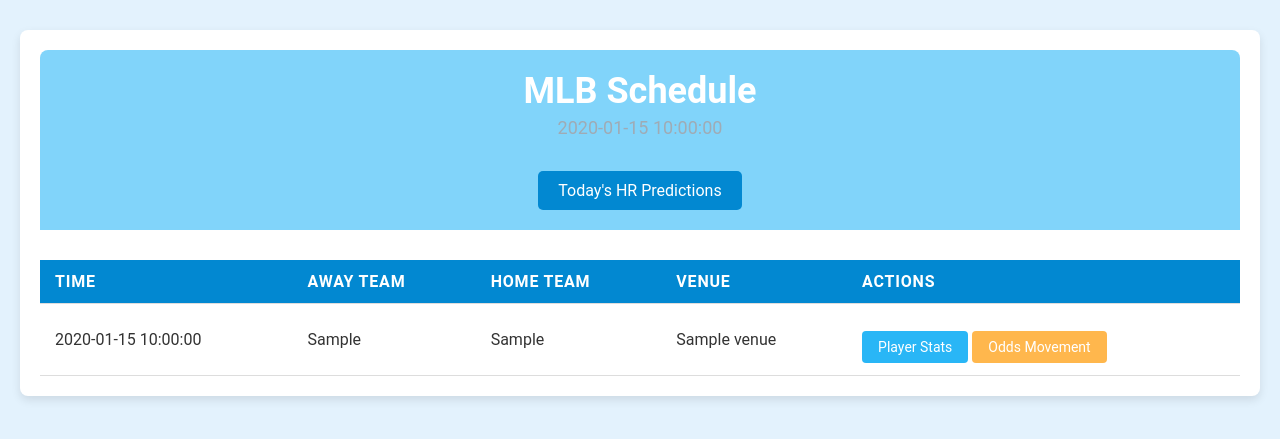
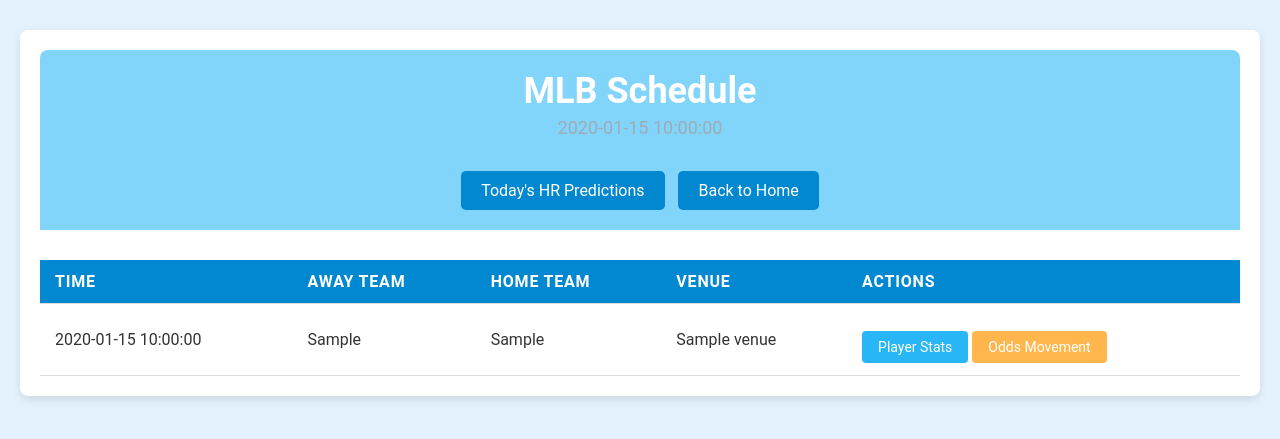
Before and after one commit to tim50687/Timduel_Stats, a Flask app: template api/mlb/templates/schedule.html in a window 1280 px wide. Shown: the top 439 px of the page. Run offline with Flask 3, Linux system fonts and the light colour scheme; the template is opened without the code that fills it: most values are stand-ins (such as "Sample title", 1, 10 or a date in 2020).

Commit message:
Add button to go back to home page

```diff
--- a/api/mlb/templates/schedule.html
+++ b/api/mlb/templates/schedule.html
@@ -197,6 +197,7 @@
         <a href="{{ url_for('mlb_schedule.show_hr_prediction') }}" class="btn">
           Today's HR Predictions
         </a>
+        <a href="/" class="btn" style="margin-left: 10px"> Back to Home </a>
       </header>
       <main>
         <table class="schedule-table">
```
